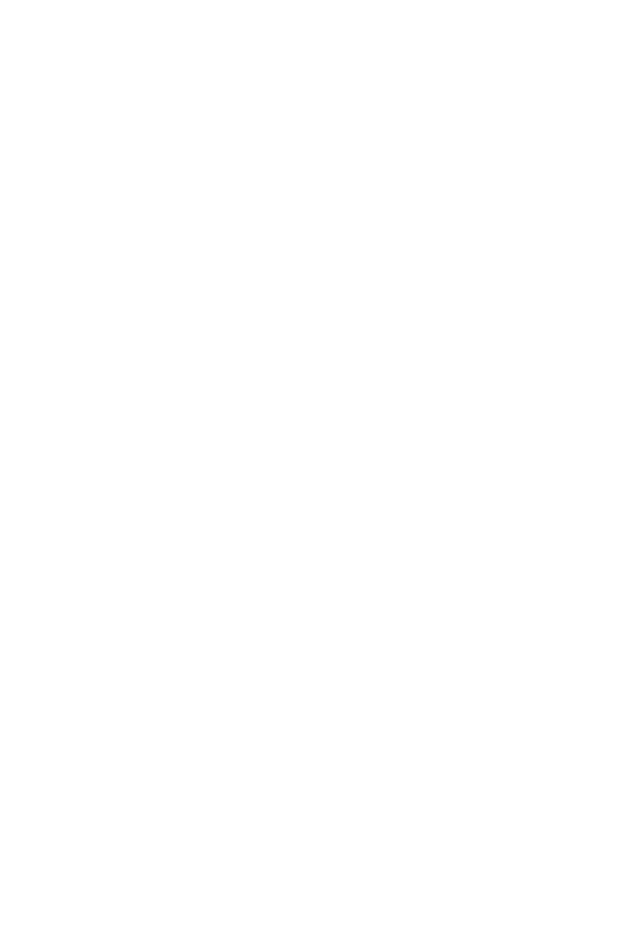
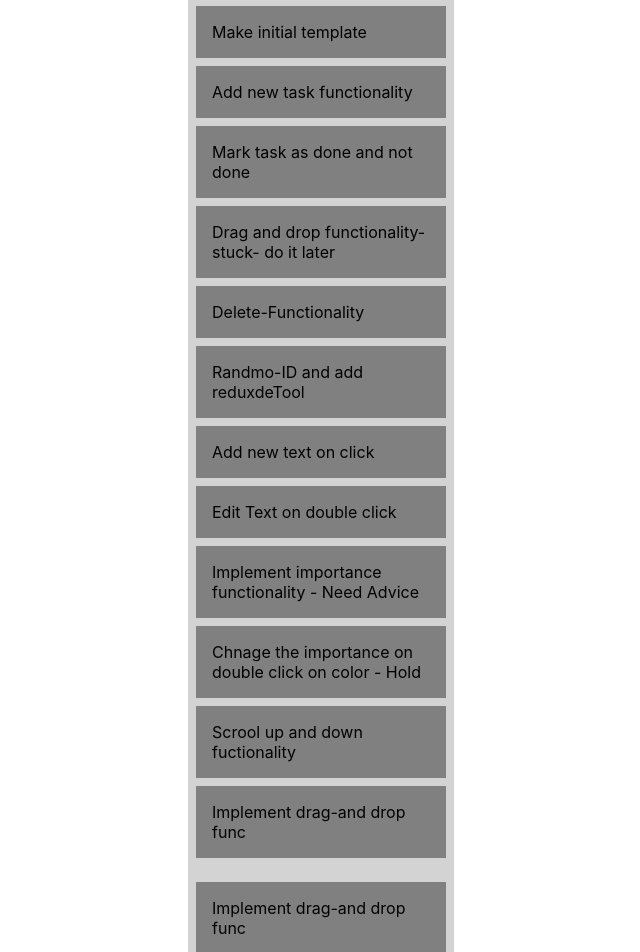
Before and after one commit to Damascan-Alex/to-not-do-list, a React (Create React App) app: page / in a window 1280 px wide. Shown: the part 980-1932 px from the top of the page, without its empty margins (252-892 px from the left). Before the commit the page ends 800 px from the top, so only its background shows below. Built offline with nearby package versions, Linux system fonts and the light colour scheme.

Commit message:
Try to implement beautiful dran and drop

```diff
--- a/package.json
+++ b/package.json
@@ -8,6 +8,7 @@
     "@testing-library/user-event": "^7.2.1",
     "bootstrap": "^4.5.0",
     "react": "^16.13.1",
+    "react-beautiful-dnd": "^13.0.0",
     "react-dom": "^16.13.1",
     "react-redux": "^7.2.0",
     "react-scripts": "3.4.1",
--- a/src/App.js
+++ b/src/App.js
@@ -2,6 +2,7 @@
 import s from "./App.module.css";
 import TaskList from "./components/TaskList";
 import TaskListContainer from "./components/TaskListContainer";
+import DragDropContainer from "./components/DragDropContainer";
 
 
 
@@ -19,6 +20,7 @@
           <p>Procastination level {this.state.procastinationIndex}</p>
         </div>
         <TaskListContainer />
+        <DragDropContainer />
       </div>
     );
   }
--- /dev/null
+++ b/src/components/DragDrop.jsx
@@ -0,0 +1,184 @@
+import React, { Component } from 'react';
+import { DragDropContext, Droppable, Draggable } from 'react-beautiful-dnd';
+// fake data generator
+/* const getItems = (count, offset = 0) =>
+    Array.from({ length: count }, (v, k) => k).map(k => ({
+        id: `item-${k + offset}`,
+        content: `item ${k + offset}`
+    }));
+
+    console.log(getItems(4))
+    console.log()
+ */
+// a little function to help us with reordering the result
+const reorder = (list, startIndex, endIndex) => {
+    const result = Array.from(list);
+
+    const [removed] = result.splice(startIndex, 1);
+    result.splice(endIndex, 0, removed);
+
+    return result;
+};
+
+/**
+ * Moves an item from one list to another list.
+ */
+const move = (source, destination, droppableSource, droppableDestination) => {
+    const sourceClone = Array.from(source);
+    const destClone = Array.from(destination);
+    const [removed] = sourceClone.splice(droppableSource.index, 1);
+
+    destClone.splice(droppableDestination.index, 0, removed);
+
+    const result = {};
+    result[droppableSource.droppableId] = sourceClone;
+    result[droppableDestination.droppableId] = destClone;
+
+    return result;
+};
+
+const grid = 8;
+
+const getItemStyle = (isDragging, draggableStyle) => ({
+    // some basic styles to make the items look a bit nicer
+    userSelect: 'none',
+    padding: grid * 2,
+    margin: `0 0 ${grid}px 0`,
+
+    // change background colour if dragging
+    background: isDragging ? 'lightgreen' : 'grey',
+
+    // styles we need to apply on draggables
+    ...draggableStyle
+});
+
+const getListStyle = isDraggingOver => ({
+    background: isDraggingOver ? 'lightblue' : 'lightgrey',
+    padding: grid,
+    width: 250
+});
+
+class DragAndDrop extends Component {
+
+    state = {
+        items: this.props.taskDivs.todayTasks,
+        selected: this.props.taskDivs.tomarowTask
+    };
+
+    /**
+     * A semi-generic way to handle multiple lists. Matches
+     * the IDs of the droppable container to the names of the
+     * source arrays stored in the state.
+     */
+    id2List = {
+        droppable: 'items',
+        droppable2: 'selected'
+    };
+
+    getList = id => this.state[this.id2List[id]];
+
+    onDragEnd = result => {
+        const { source, destination } = result;
+
+        // dropped outside the list
+        if (!destination) {
+            return;
+        }
+
+        if (source.droppableId === destination.droppableId) {
+            const items = reorder(
+                this.getList(source.droppableId),
+                source.index,
+                destination.index
+            );
+
+            let state = { items };
+
+            if (source.droppableId === 'droppable2') {
+                state = { selected: items };
+            }
+
+            this.setState(state);
+        } else {
+            const result = move(
+                this.getList(source.droppableId),
+                this.getList(destination.droppableId),
+                source,
+                destination
+            );
+
+            this.setState({
+                items: result.droppable,
+                selected: result.droppable2
+            });
+        }
+    };
+
+    // Normally you would want to split things out into separate components.
+    // But in this example everything is just done in one place for simplicity
+    render() {
+        console.log(this.props.taskDivs.todayTasks)
+        return (
+            <DragDropContext onDragEnd={this.onDragEnd}>
+                <Droppable droppableId="droppable">
+                    {(provided, snapshot) => (
+                        <div
+                            ref={provided.innerRef}
+                            style={getListStyle(snapshot.isDraggingOver)}>
+                            {this.state.items.map((item, index) => (
+                                <Draggable
+                                    key={item.id}
+                                    draggableId={item.id}
+                                    index={index}>
+                                    {(provided, snapshot) => (
+                                        <div
+                                            ref={provided.innerRef}
+                                            {...provided.draggableProps}
+                                            {...provided.dragHandleProps}
+                                            style={getItemStyle(
+                                                snapshot.isDragging,
+                                                provided.draggableProps.style
+                                            )}>
+                                            {item.task}
+                                        </div>
+                                    )}
+                                </Draggable>
+                            ))}
+                            {provided.placeholder}
+                        </div>
+                    )}
+                </Droppable>
+                <Droppable droppableId="droppable2">
+                    {(provided, snapshot) => (
+                        <div
+                            ref={provided.innerRef}
+                            style={getListStyle(snapshot.isDraggingOver)}>
+                            {this.state.selected.map((item, index) => (
+                                <Draggable
+                                    key={item.id}
+                                    draggableId={item.id}
+                                    index={index}>
+                                    {(provided, snapshot) => (
+                                        <div
+                                            ref={provided.innerRef}
+                                            {...provided.draggableProps}
+                                            {...provided.dragHandleProps}
+                                            style={getItemStyle(
+                                                snapshot.isDragging,
+                                                provided.draggableProps.style
+                                            )}>
+                                            {item.task}
+                                        </div>
+                                    )}
+                                </Draggable>
+                            ))}
+                            {provided.placeholder}
+                        </div>
+                    )}
+                </Droppable>
+            </DragDropContext>
+        );
+    }
+}
+
+export default DragAndDrop
--- /dev/null
+++ b/src/components/DragDropContainer.jsx
@@ -0,0 +1,13 @@
+import { connect } from "react-redux";
+import DragAndDrop from "./DragDrop";
+
+
+
+let mapStateToProps = (state) => {
+    return {
+      taskDivs: state.taskDivs,
+    };
+  };
+
+
+  export default connect(mapStateToProps, {})(DragAndDrop);
--- a/src/components/newTask.jsx
+++ b/src/components/newTask.jsx
@@ -1,5 +1,6 @@
 import React from "react";
 import { reduxForm, Field } from "redux-form";
+
 
 const AddTaskForm = ({ handleSubmit }) => {
   return (
@@ -12,6 +13,7 @@
           placeholder="Add new task bro"
         />
         <button type="submit">Add</button>
+
       </div>
     </form>
   );
--- a/src/components/rangeSlider.jsx
+++ b/src/components/rangeSlider.jsx
@@ -3,8 +3,8 @@
 class ImportanceRange extends React.Component {
 
   updateRange = (e) => {
-    // this balue can export
-    // this.props.onImportance(e.target.value);
+
+    this.props.createColor(e.target.value);
   }
 
   render() {
--- a/src/components/task/task.jsx
+++ b/src/components/task/task.jsx
@@ -5,7 +5,7 @@
 import ImportanceRange from '../rangeSlider';
 
 const Task = (props) => {
-  debugger
+
 let [editMode, setEditMode] = useState(false);
 let [task, setTask] = useState(props.task);
 
--- a/src/redux/task-reducer.js
+++ b/src/redux/task-reducer.js
@@ -6,24 +6,27 @@
 
 let initialState= {
     todayTasks: [
-        { task: "Create Task Reducer", id: 1, importance: 15, done: true},
-        { task: "Test fuck yeah ! is working", id: 2, importance: 3 , done: true},
-        { task: "Add new task functionality", id: 3, importance: 8 , done: false },
-        { task: "Added need form control", id: 4, importance:  1 , done: false },
-        { task: "Make initial template", id: 5, importance: 4, done: true },
-        { task: "Add new task functionality", id: 6, importance: 3 , done: false },
-        { task: "Mark task as done and not done ", id: 7, importance: 5, done: true },
-        { task: "Drag and drop functionality-stuck- do it later", id: 8, importance: 16, done: false },
-        { task: "Delete-Functionality", id: 9, importance: 16, done: true },
-        { task: "Randmo-ID and add reduxdeTool", id: 10, importance: 16, done: true },
-        { task: "Add new text on click", id: 11, importance: 16, done: true },
-        { task: "Edit Text on double click", id: 12, importance: 10, done: true },
-        { task: "Implement importance functionality", id: 13, importance: 10, done: false },
-        { task: "Chnage the importance on double click on color", id: 14, importance: 10, done: false },
-        { task: "Implement drag-and drop func", id: 15, importance: 10, done: false },
-        { task: "Scrool up and down fuctionality", id: 15, importance: 10, done: true },
+        { task: "Create Task Reducer", id: '1', importance: 15, done: true},
+        { task: "Test fuck yeah ! is working", id: '2', importance: 3 , done: true},
+        { task: "Add new task functionality", id: '3', importance: 8 , done: false },
+        { task: "Added need form control", id: '4', importance:  1 , done: false },
+        { task: "Make initial template", id: '5', importance: 4, done: true },
+        { task: "Add new task functionality", id: '6', importance: 3 , done: false },
+        { task: "Mark task as done and not done ", id: '7', importance: 5, done: true },
+        { task: "Drag and drop functionality-stuck- do it later", id: '8', importance: 16, done: false },
+        { task: "Delete-Functionality", id: '9', importance: 16, done: true },
+        { task: "Randmo-ID and add reduxdeTool", id: '10', importance: 16, done: true },
+        { task: "Add new text on click", id: '11', importance: 16, done: true },
+        { task: "Edit Text on double click", id: '12', importance: 10, done: true },
+        { task: "Implement importance functionality - Need Advice", id: '13', importance: 10, done: false },
+        { task: "Chnage the importance on double click on color - Hold", id: '14', importance: 10, done: false },
+        { task: "Scrool up and down fuctionality", id: '15', importance: 10, done: true },
+        { task: "Implement drag-and drop func", id: '16', importance: 10, done: false },
       ],
-    tomarowTask: [],
+    tomarowTask: [
+        { task: "Implement drag-and drop func", id: '17', importance: 10, done: false },
+
+    ],
 }
 
 
```
Also changed, not shown: src/components/TaskList.jsx (+12 -1 lines), 1 other file (tests, documents, lock files or other folders).
